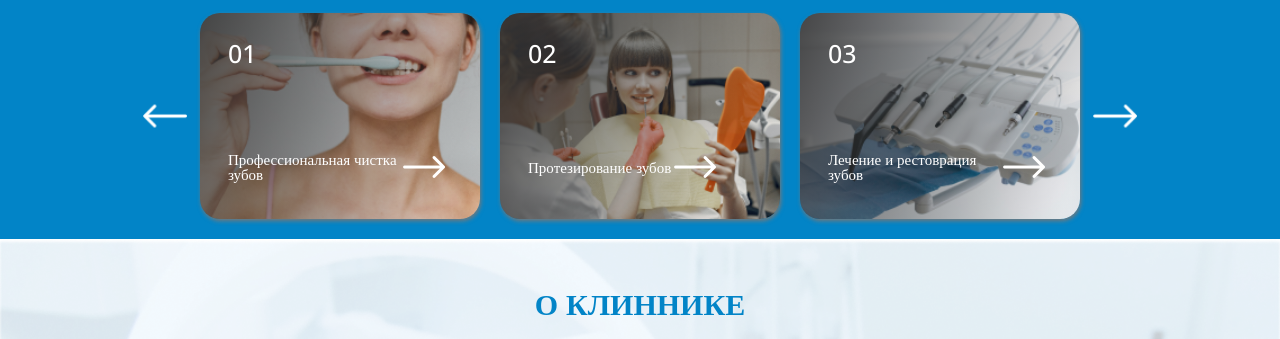
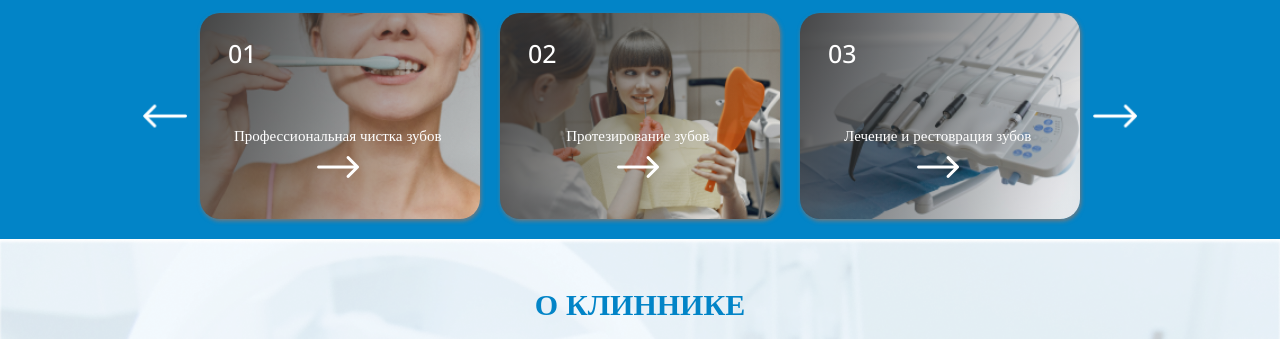
Before and after one commit to InnaSofia/projectStomatologia, a plain HTML site: page index.html in a window 1280 px wide. Shown: the part 461-800 px from the top of the page. Drawn offline with nearby package versions, Linux system fonts and the light colour scheme.

Commit message:
css position text

```diff
--- a/styles.css
+++ b/styles.css
@@ -43,7 +43,7 @@ html{
 .navigation_logo{
   display: flex;
   justify-content: space-between;
-  align-items: center
+  align-items: center;
 }
 .Logo{
   font-size: var(--size);
@@ -237,7 +237,7 @@ font-size: var(--2size);
 .position-text{
 
   display: flex;
-  flex-direction: row;
+  flex-direction: column;
   padding-right: 2%;
   align-items: center;
   }
```
